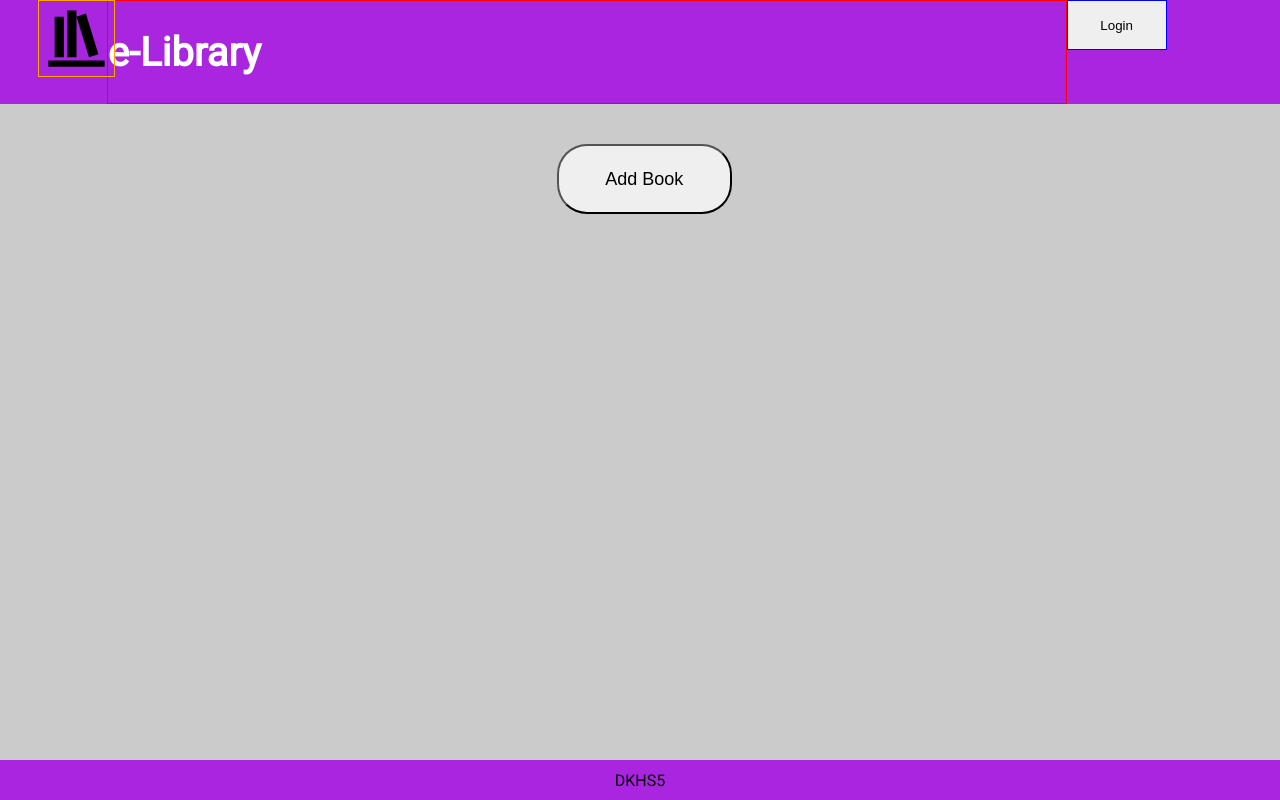
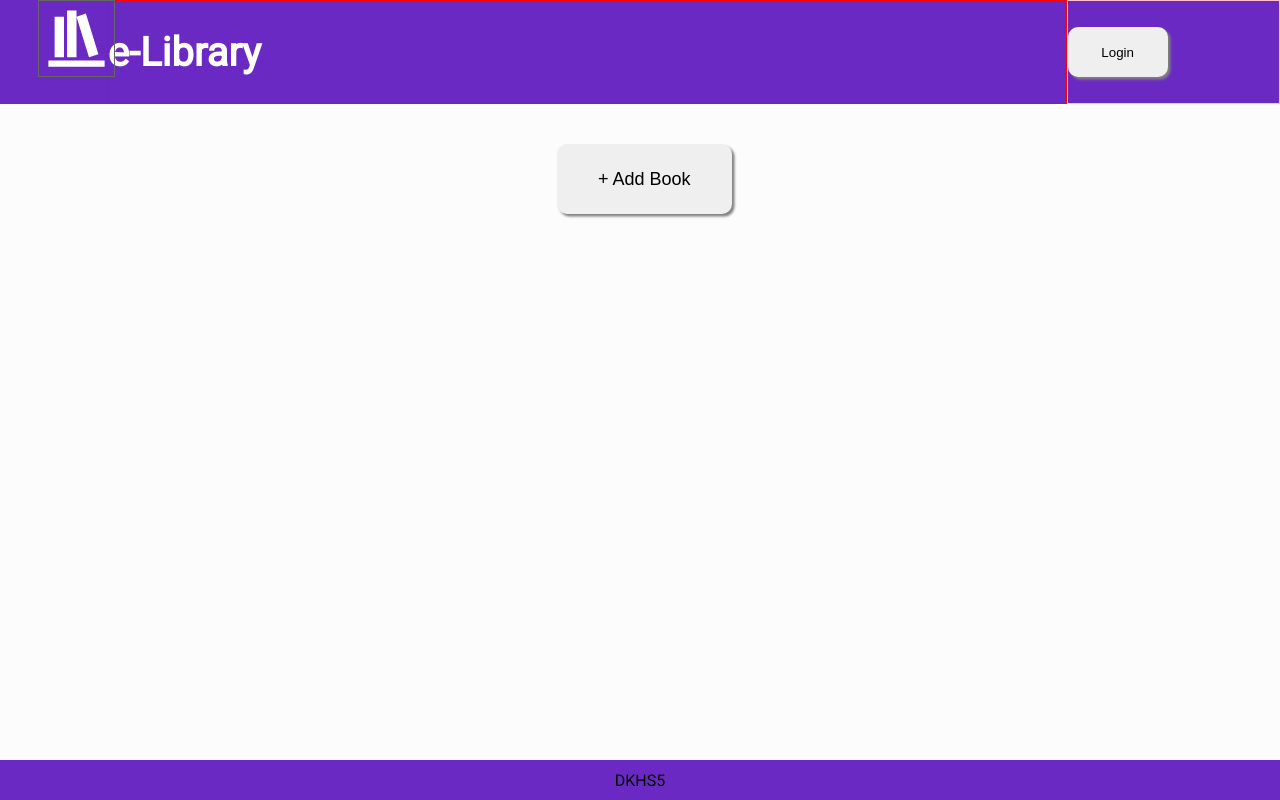
Before and after one commit to DKHomerSwish5/Library, a plain HTML site: page index.html in a window 1280 px wide. Drawn offline with Linux system fonts and the light colour scheme.

Commit message:
Changed color background color and button layout

```diff
--- a/index.html
+++ b/index.html
@@ -18,10 +18,12 @@
                 <img class="header-logo" src="images/bookshelf.svg" alt="bookshelf logo">
             </div>
             <div class="e-library">e-Library</div>
-            <button class="login-btn">Login</button>
+            <div class="header-btn">
+                <button class="login-btn">Login</button>
+            </div>
         </div>
         <div class="books-body">
-            <button class="add-btn">Add Book</button>
+            <button class="add-btn">+ Add Book</button>
         </div>
         <div class="footer">
             <div class="username">DKHS5</div>
--- a/style.css
+++ b/style.css
@@ -11,7 +11,7 @@ body{
     font-family: 'Roboto', sans-serif;
 }
 .header{
-    background-color: rgb(170, 37, 223);
+    background-color: rgb(107, 41, 195);
     height: 13vh;
     grid-area: 1 / 1 / 2 / 2;
     font-size: 40px;
@@ -26,11 +26,25 @@ body{
     width: 75px;
     position: absolute;
     left: 3%;
+    filter: invert(100%) sepia(59%) saturate(0%) hue-rotate(30deg) brightness(107%) contrast(102%);
+}
+.header-btn{
+    border: 1px solid pink;
+    display: grid;
+    align-items: center;
 }
 .login-btn{
     height: 50px;
     width: 100px;
     border: 1px solid blue;
+    display: grid;
+    align-items: center;
+    border-radius: 10px;
+    border:none;
+    box-shadow: 2.5px 2.5px 2.5px grey;
+}
+.login-btn:hover, .add-btn:hover{
+    background-color: rgb(213, 213, 213);
 }
 img{
     border: 1px solid orange;
@@ -42,22 +56,24 @@ img{
 }
 .books-body{
     grid-area: 2 / 1 / 3 / 2;
-    background-color: rgb(203, 203, 203);
+    background-color: rgb(253, 252, 252);
     height: 82vh;
 }
 .add-btn{
     position: relative;
     font-size: large;
-    border-radius: 30px;
     top: 40px;
     left: 43.5vw;
     height: 70px;
     width: 175px;
+    border-radius: 10px;
+    border:none;
+    box-shadow: 2.5px 2.5px 2.5px grey;
 }
 .footer{
     grid-area: 3 / 1 / 4 / 2;
     height: 5vh;
-    background-color: rgb(170, 37, 223);
+    background-color: rgb(107, 41, 195);
     display: flex;
     align-items: center;
     justify-content: center;
```
